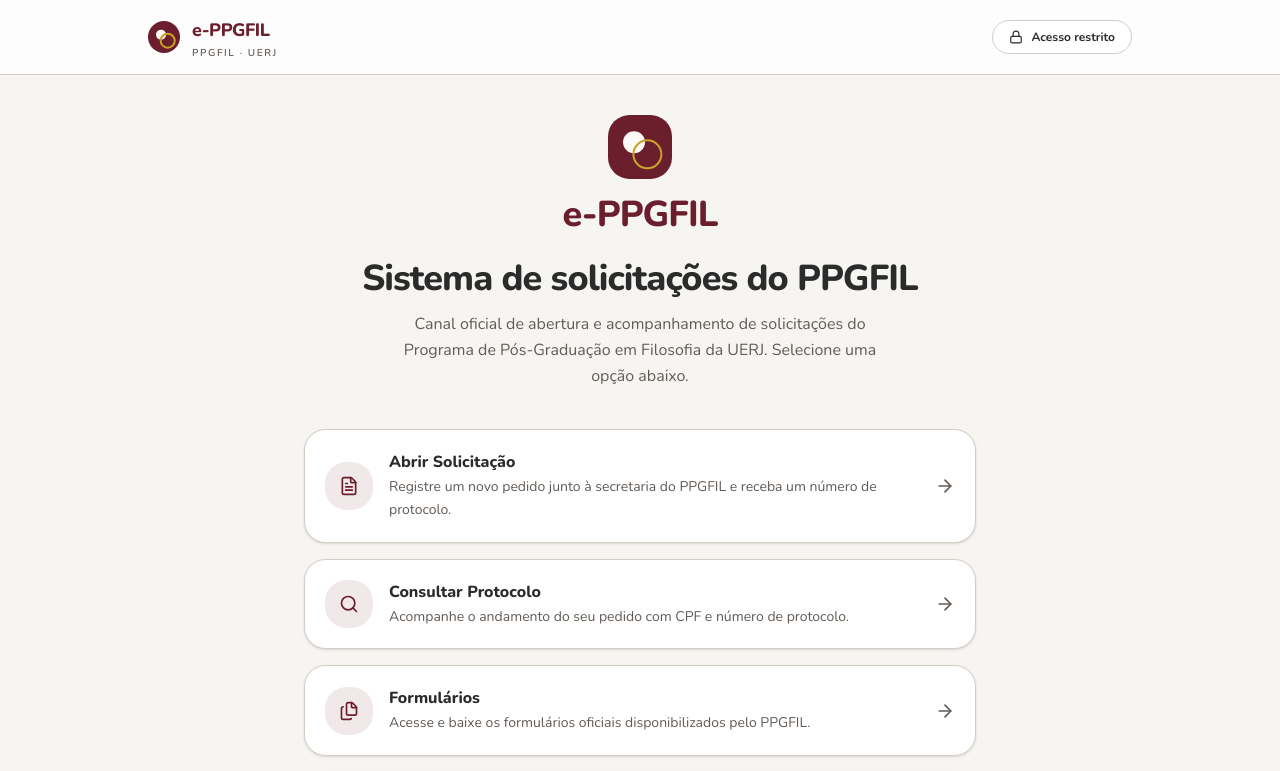
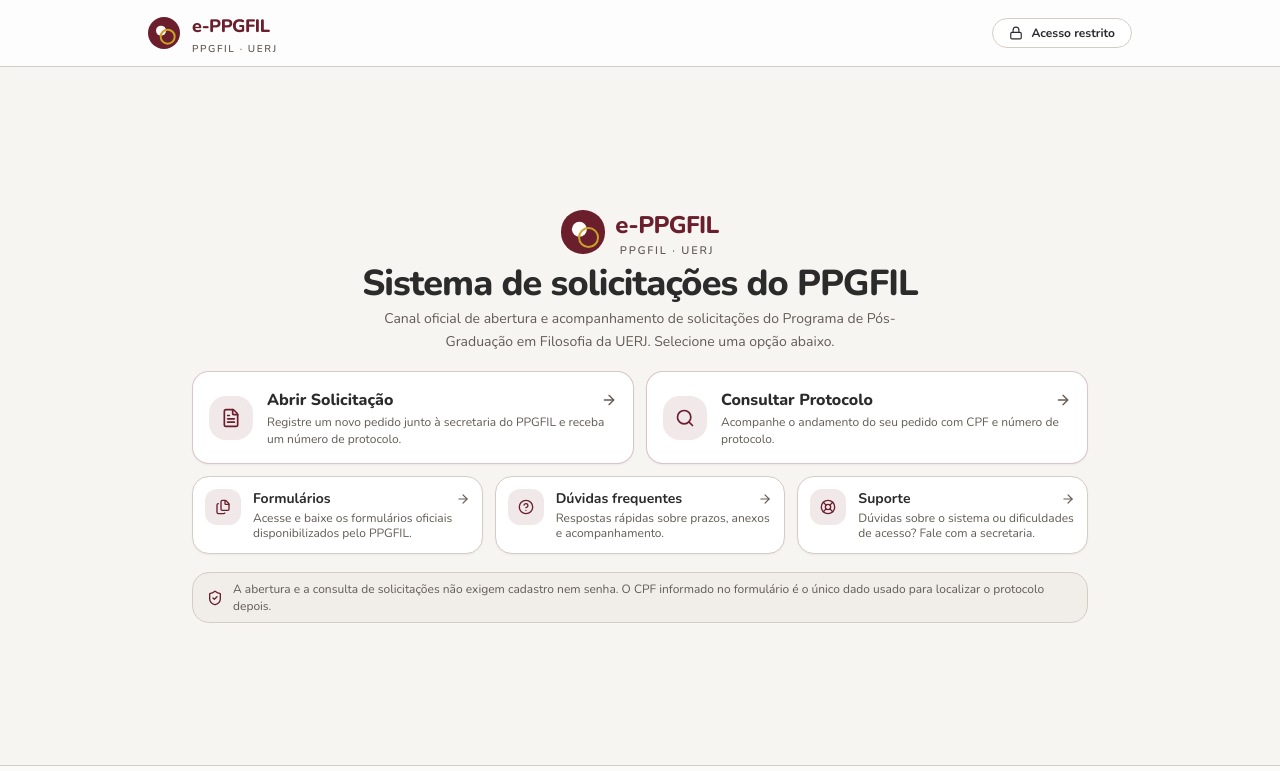
Before and after one commit to 021berlim/e-ppgfil, a Next.js app: page / in a window 1280 px wide. Shown: the top 771 px of the page. Built offline with nearby package versions, Linux system fonts and the light colour scheme.

Commit message:
aadasdasdadsada

```diff
--- a/app/page.tsx
+++ b/app/page.tsx
@@ -1,9 +1,17 @@
 import Link from 'next/link'
-import { ArrowRight, CircleHelp, Files, FileText, LifeBuoy, Search } from 'lucide-react'
+import {
+  ArrowRight,
+  CircleHelp,
+  Files,
+  FileText,
+  LifeBuoy,
+  Search,
+  ShieldCheck,
+} from 'lucide-react'
 import { EpfilLogo } from '@/components/epfil-logo'
 import { PublicShell } from '@/components/public-shell'
 
-const opcoes = [
+const opcoesPrincipais = [
   {
     href: '/solicitacao',
     icone: FileText,
@@ -17,6 +25,9 @@ const opcoes = [
     titulo: 'Consultar Protocolo',
     descricao: 'Acompanhe o andamento do seu pedido com CPF e número de protocolo.',
   },
+]
+
+const opcoesSecundarias = [
   {
     href: '/formularios',
     icone: Files,
@@ -27,7 +38,7 @@ const opcoes = [
     href: '/faq',
     icone: CircleHelp,
     titulo: 'Dúvidas frequentes',
-    descricao: 'Respostas rápidas sobre prazos, anexos e acompanhamento das solicitações.',
+    descricao: 'Respostas rápidas sobre prazos, anexos e acompanhamento.',
   },
   {
     href: '/suporte',
@@ -39,48 +50,87 @@ const opcoes = [
 
 export default function HomePage() {
   return (
-    <PublicShell>
-      <div className="mx-auto max-w-2xl">
+    <PublicShell compact>
+      <div className="mx-auto flex w-full max-w-4xl flex-col justify-center gap-3.5 sm:gap-4.5">
         <div className="flex flex-col items-center text-center">
-          <EpfilLogo size="lg" showSub={false} className="flex-col gap-4" />
-          <h1 className="mt-6 text-balance text-3xl font-extrabold tracking-tight text-foreground sm:text-4xl">
+          <EpfilLogo size="md" showSub={true} className="gap-2.5" />
+          <h1 className="mt-2 text-balance text-2xl font-extrabold tracking-tight text-foreground sm:text-3xl lg:text-4xl">
             Sistema de solicitações do PPGFIL
           </h1>
-          <p className="mt-3 max-w-lg text-pretty text-sm leading-relaxed text-muted-foreground sm:text-base">
+          <p className="mt-1 max-w-xl text-pretty text-xs leading-relaxed text-muted-foreground sm:text-sm">
             Canal oficial de abertura e acompanhamento de solicitações do Programa de
             Pós-Graduação em Filosofia da UERJ. Selecione uma opção abaixo.
           </p>
         </div>
 
-        <nav aria-label="Serviços disponíveis" className="mt-10 grid gap-4">
-          {opcoes.map((o) => (
+        <nav aria-label="Serviços disponíveis" className="flex flex-col gap-3">
+          {/* Ações principais */}
+          <div className="grid grid-cols-1 gap-3 sm:grid-cols-2">
+            {opcoesPrincipais.map((o) => (
               <Link
                 key={o.href}
                 href={o.href}
-              className="group flex items-center gap-4 rounded-2xl border border-border bg-card px-5 py-5 shadow-sm transition hover:-translate-y-0.5 hover:border-primary/40 hover:shadow-md"
+                className="group relative flex items-center gap-3.5 rounded-xl border border-primary/25 bg-card p-3.5 shadow-xs transition hover:-translate-y-0.5 hover:border-primary/60 hover:shadow-md sm:p-4"
               >
-              <span className="grid size-12 shrink-0 place-items-center rounded-2xl bg-primary/10 text-primary transition group-hover:bg-primary group-hover:text-primary-foreground">
+                <span className="grid size-11 shrink-0 place-items-center rounded-xl bg-primary/10 text-primary transition group-hover:bg-primary group-hover:text-primary-foreground">
                   <o.icone className="size-5" aria-hidden="true" />
                 </span>
                 <span className="min-w-0 flex-1">
-                <span className="block text-base font-extrabold text-foreground">{o.titulo}</span>
-                <span className="mt-0.5 block text-sm leading-relaxed text-muted-foreground">
+                  <span className="flex items-center justify-between gap-1">
+                    <span className="block text-sm font-extrabold text-foreground sm:text-base">
+                      {o.titulo}
+                    </span>
+                    <ArrowRight
+                      className="size-4 shrink-0 text-muted-foreground transition group-hover:translate-x-0.5 group-hover:text-primary"
+                      aria-hidden="true"
+                    />
+                  </span>
+                  <span className="mt-0.5 block text-xs leading-snug text-muted-foreground line-clamp-2">
                     {o.descricao}
                   </span>
                 </span>
+              </Link>
+            ))}
+          </div>
+
+          {/* Ações secundárias */}
+          <div className="grid grid-cols-1 gap-3 sm:grid-cols-3">
+            {opcoesSecundarias.map((o) => (
+              <Link
+                key={o.href}
+                href={o.href}
+                className="group flex items-start gap-3 rounded-xl border border-border bg-card p-3 shadow-xs transition hover:-translate-y-0.5 hover:border-primary/40 hover:shadow-md"
+              >
+                <span className="grid size-9 shrink-0 place-items-center rounded-lg bg-primary/10 text-primary transition group-hover:bg-primary group-hover:text-primary-foreground">
+                  <o.icone className="size-4" aria-hidden="true" />
+                </span>
+                <span className="min-w-0 flex-1">
+                  <span className="flex items-center justify-between gap-1">
+                    <span className="block text-xs font-bold text-foreground sm:text-sm">
+                      {o.titulo}
+                    </span>
                     <ArrowRight
-                className="size-5 shrink-0 text-muted-foreground transition group-hover:translate-x-1 group-hover:text-primary"
+                      className="size-3.5 shrink-0 text-muted-foreground transition group-hover:translate-x-0.5 group-hover:text-primary"
                       aria-hidden="true"
                     />
+                  </span>
+                  <span className="mt-0.5 block text-[11px] leading-tight text-muted-foreground sm:text-xs line-clamp-2">
+                    {o.descricao}
+                  </span>
+                </span>
               </Link>
             ))}
+          </div>
         </nav>
 
-        <p className="mt-8 rounded-2xl border border-border bg-secondary/60 px-5 py-4 text-xs leading-relaxed text-muted-foreground">
+        <div className="flex items-center gap-2.5 rounded-xl border border-border bg-secondary/60 px-3.5 py-2 text-xs leading-snug text-muted-foreground">
+          <ShieldCheck className="size-4 shrink-0 text-primary" aria-hidden="true" />
+          <p>
             A abertura e a consulta de solicitações não exigem cadastro nem senha. O CPF informado no
             formulário é o único dado usado para localizar o protocolo depois.
           </p>
         </div>
+      </div>
     </PublicShell>
   )
 }
--- a/components/public-shell.tsx
+++ b/components/public-shell.tsx
@@ -3,17 +3,39 @@ import Link from 'next/link'
 import { Lock } from 'lucide-react'
 import { EpfilLogo } from '@/components/epfil-logo'
 
-export function PublicShell({ children }: { children: React.ReactNode }) {
+type PublicShellProps = {
+  children: React.ReactNode
+  compact?: boolean
+  className?: string
+  contentClassName?: string
+}
+
+export function PublicShell({
+  children,
+  compact = false,
+  className,
+  contentClassName,
+}: PublicShellProps) {
   return (
-    <div className="flex min-h-dvh flex-col">
-      <header className="border-b border-border bg-card/80 backdrop-blur">
-        <div className="mx-auto flex w-full max-w-5xl items-center justify-between gap-4 px-5 py-4">
+    <div
+      className={
+        compact
+          ? `flex min-h-dvh flex-col justify-between sm:h-dvh sm:max-h-dvh overflow-x-hidden ${className ?? ''}`
+          : `flex min-h-dvh flex-col ${className ?? ''}`
+      }
+    >
+      <header className="border-b border-border bg-card/80 backdrop-blur shrink-0">
+        <div
+          className={`mx-auto flex w-full max-w-5xl items-center justify-between gap-4 px-5 ${
+            compact ? 'py-2.5 sm:py-3' : 'py-4'
+          }`}
+        >
           <Link href="/" aria-label="Página inicial do e-PPGFIL">
             <EpfilLogo size="sm" />
           </Link>
           <Link
             href="/login"
-            className="inline-flex items-center gap-2 rounded-full border border-border bg-card px-4 py-2 text-xs font-bold text-foreground transition hover:border-primary/40 hover:text-primary"
+            className="inline-flex items-center gap-2 rounded-full border border-border bg-card px-4 py-1.5 text-xs font-bold text-foreground transition hover:border-primary/40 hover:text-primary"
           >
             <Lock className="size-3.5" aria-hidden="true" />
             Acesso restrito
@@ -21,21 +43,53 @@ export function PublicShell({ children }: { children: React.ReactNode }) {
         </div>
       </header>
 
-      <main className="mx-auto w-full max-w-5xl flex-1 px-5 py-10">{children}</main>
+      <main
+        className={`mx-auto w-full max-w-5xl flex-1 px-4 sm:px-6 ${
+          compact
+            ? 'flex flex-col justify-center py-2 sm:py-4 min-h-0'
+            : 'py-10'
+        } ${contentClassName ?? ''}`}
+      >
+        {children}
+      </main>
 
-      <footer className="border-t border-border bg-card/60">
+      <footer className="border-t border-border bg-card/60 shrink-0">
+        {compact ? (
+          <div className="mx-auto flex w-full max-w-5xl flex-col items-center justify-between gap-1 px-5 py-2 text-[11px] leading-tight text-muted-foreground sm:flex-row sm:py-2.5">
+            <p className="font-bold text-foreground">
+              PPGFIL — Programa de Pós-Graduação em Filosofia · UERJ
+            </p>
+            <div className="flex items-center gap-3">
+              <span>
+                Contato:{' '}
+                <a
+                  href="mailto:posfil@gmail.com"
+                  className="font-semibold text-primary underline-offset-2 hover:underline"
+                >
+                  posfil@gmail.com
+                </a>
+              </span>
+              <span className="hidden text-muted-foreground/40 sm:inline">|</span>
+              <span className="hidden sm:inline">Protótipo de interface (dados locais)</span>
+            </div>
+          </div>
+        ) : (
           <div className="mx-auto w-full max-w-5xl px-5 py-6 text-xs leading-relaxed text-muted-foreground">
             <p className="font-bold text-foreground">
               PPGFIL — Programa de Pós-Graduação em Filosofia
             </p>
             <p>
               Universidade do Estado do Rio de Janeiro · Contato:{' '}
-            <a href="mailto:posfil@gmail.com" className="font-semibold text-primary underline-offset-2 hover:underline">
+              <a
+                href="mailto:posfil@gmail.com"
+                className="font-semibold text-primary underline-offset-2 hover:underline"
+              >
                 posfil@gmail.com
               </a>
             </p>
             <p className="mt-2">Protótipo de interface — dados armazenados apenas neste navegador.</p>
           </div>
+        )}
       </footer>
     </div>
   )
```
Lines whose indentation alone changed are shown as unchanged.
